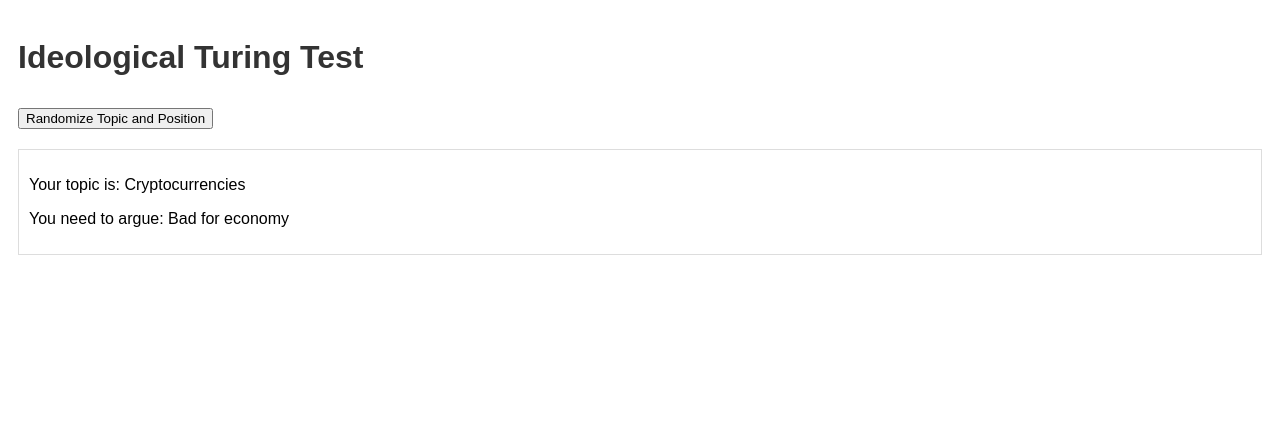
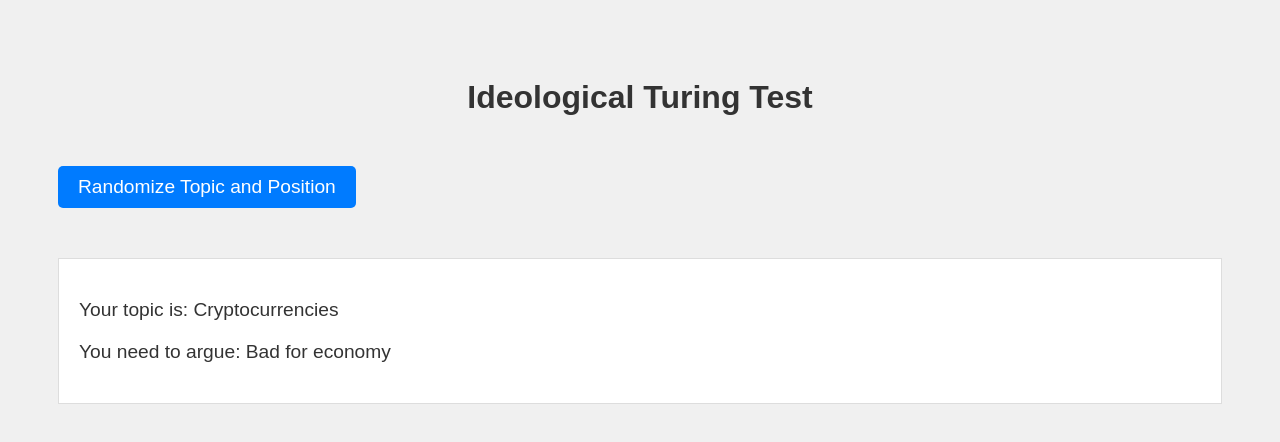
Before and after one commit to jss367/ideological-turing-test, a plain HTML site: page index.html in a window 1280 px wide. Both pictures are taken after a click on the button "Randomize Topic and Position". Drawn offline with Linux system fonts and the light colour scheme.

Commit message:
Update style.css

```diff
--- a/style.css
+++ b/style.css
@@ -1,23 +1,43 @@
 body {
     font-family: Arial, sans-serif;
-    padding: 10px;
+    padding: 50px;
+    background-color: #f0f0f0;
 }
 
 h1 {
     color: #333;
+    text-align: center;
+    margin-bottom: 50px;
 }
 
 button {
-    margin: 10px 0;
+    font-size: 1.2em;
+    padding: 10px 20px;
+    border: none;
+    border-radius: 5px;
+    background-color: #007BFF;
+    color: #fff;
+    cursor: pointer;
+}
+
+button:hover {
+    background-color: #0056b3;
 }
 
 #result {
     border: 1px solid #ddd;
-    padding: 10px;
-    margin-top: 10px;
+    padding: 20px;
+    margin-top: 50px;
+    background-color: #fff;
     display: none;
 }
 
 #result.show {
     display: block;
 }
+
+#topic, #position {
+    font-size: 1.2em;
+    color: #333;
+    margin-bottom: 20px;
+}
```
